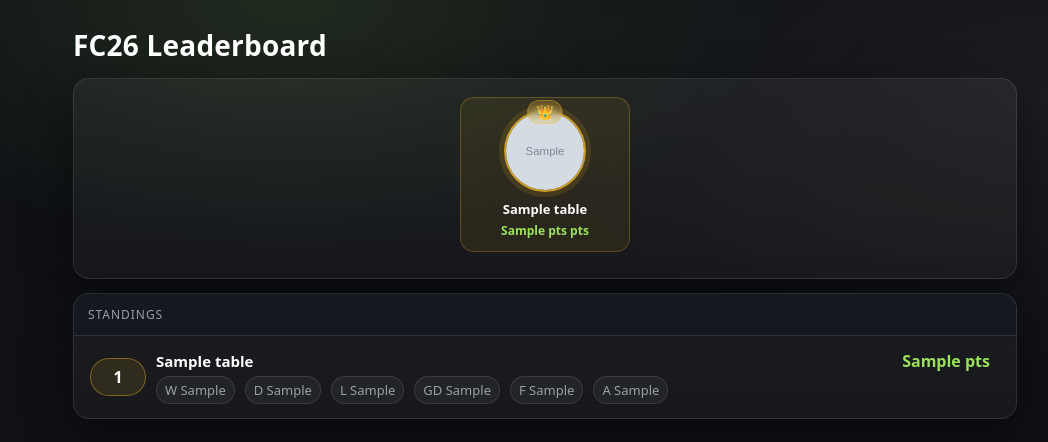
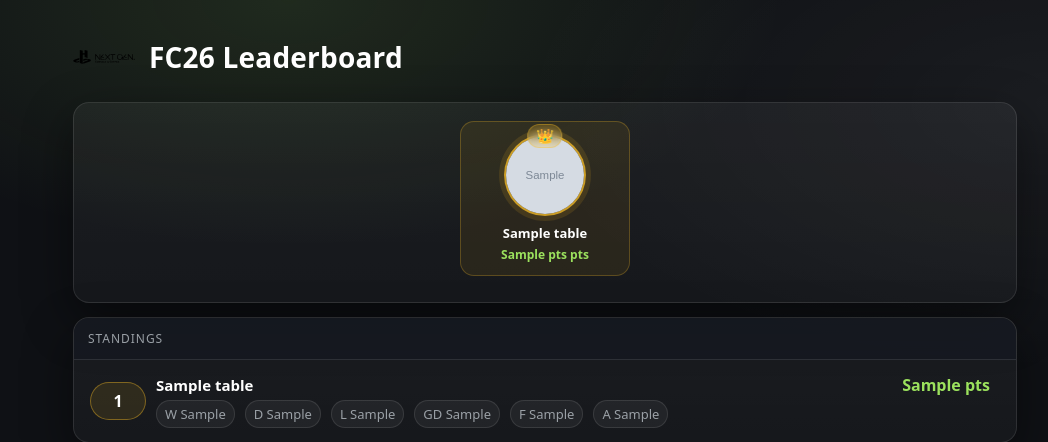
Before and after one commit to kiteAether/fc26-leaderboard, a FastAPI app: template app/templates/leaderboard.html in a window 1280 px wide. Shown: the top 442 px of the page, without its empty margins (95-1143 px from the left). Run offline with FastAPI, Linux system fonts and the light colour scheme; the template is opened without the code that fills it: most values are stand-ins (such as "Sample title", 1, 10 or a date in 2020); grey boxes marked "Sample" are stand-in pictures.

Commit message:
add optimized logo beside leaderboard title

```diff
--- a/app/templates/leaderboard.html
+++ b/app/templates/leaderboard.html
@@ -27,10 +27,54 @@
                   var(--bg);
       color:var(--text);
     }
-    .container{max-width:560px; margin:0 auto; padding:18px 14px 50px;}
-    .header{display:flex; align-items:flex-start; justify-content:space-between; gap:12px; margin-bottom:14px;}
-    .title{font-size:24px; margin:0; letter-spacing:.2px;}
-    .sub{margin:6px 0 0 0; color:var(--muted); font-size:13px;}
+
+    .container{
+      max-width:560px;
+      margin:0 auto;
+      padding:18px 14px 50px;
+    }
+
+    .header{
+      display:flex;
+      align-items:flex-start;
+      justify-content:space-between;
+      gap:12px;
+      margin-bottom:14px;
+    }
+
+    .titleWrap{
+      display:flex;
+      align-items:center;
+      gap:14px;
+      min-width:0;
+    }
+
+    .siteLogo{
+      width:56px;
+      height:56px;
+      display:block;
+      object-fit:contain;
+      flex-shrink:0;
+      color:#fff;
+    }
+
+    .titleBlock{
+      min-width:0;
+    }
+
+    .title{
+      font-size:24px;
+      margin:0;
+      letter-spacing:.2px;
+      line-height:1.1;
+    }
+
+    .sub{
+      margin:6px 0 0 0;
+      color:var(--muted);
+      font-size:13px;
+    }
+
     .pill{
       border:1px solid var(--line);
       background:rgba(255,255,255,.06);
@@ -53,6 +97,7 @@
       padding:14px;
       margin-bottom:14px;
     }
+
     .podium{
       display:flex;
       align-items:flex-end;
@@ -60,6 +105,7 @@
       gap:12px;
       padding:6px 4px 2px;
     }
+
     .player{
       flex:1;
       max-width:170px;
@@ -69,19 +115,20 @@
       background:rgba(255,255,255,.04);
       border:1px solid rgba(255,255,255,.06);
     }
+
     .player.first{
       transform: translateY(-6px);
       background: rgba(251,191,36,.08);
       border-color: rgba(251,191,36,.25);
     }
 
-    /* Avatar circle */
     .avatarWrap{
       position:relative;
       width:64px;
       height:64px;
       margin:0 auto 8px;
     }
+
     .avatarCircle{
       width:64px;
       height:64px;
@@ -94,12 +141,14 @@
       background: rgba(255,255,255,.06);
       box-shadow: 0 0 0 4px rgba(255,255,255,.03);
     }
+
     .avatarCircle img{
       width:100%;
       height:100%;
       object-fit:cover;
       display:block;
     }
+
     .initials{
       font-weight:900;
       letter-spacing:.04em;
@@ -107,16 +156,31 @@
       text-transform:uppercase;
     }
 
-    .second .avatarCircle{ border-color: rgba(203,213,225,.65); box-shadow:0 0 0 4px rgba(203,213,225,.10); }
-    .third  .avatarCircle{ border-color: rgba(251,146,60,.65); box-shadow:0 0 0 4px rgba(251,146,60,.10); }
+    .second .avatarCircle{
+      border-color: rgba(203,213,225,.65);
+      box-shadow:0 0 0 4px rgba(203,213,225,.10);
+    }
 
-    .first .avatarWrap{ width:82px; height:82px; }
+    .third .avatarCircle{
+      border-color: rgba(251,146,60,.65);
+      box-shadow:0 0 0 4px rgba(251,146,60,.10);
+    }
+
+    .first .avatarWrap{
+      width:82px;
+      height:82px;
+    }
+
     .first .avatarCircle{
-      width:82px; height:82px;
+      width:82px;
+      height:82px;
       border-color: rgba(251,191,36,.75);
       box-shadow:0 0 0 5px rgba(251,191,36,.12);
     }
-    .first .initials{ font-size:20px; }
+
+    .first .initials{
+      font-size:20px;
+    }
 
     .crown{
       position:absolute;
@@ -132,8 +196,21 @@
       backdrop-filter: blur(6px);
     }
 
-    .pname{font-size:13px; font-weight:900; overflow:hidden; text-overflow:ellipsis; white-space:nowrap;}
-    .ppoints{margin-top:4px; font-size:12px; color:var(--accent); font-weight:900; font-variant-numeric: tabular-nums;}
+    .pname{
+      font-size:13px;
+      font-weight:900;
+      overflow:hidden;
+      text-overflow:ellipsis;
+      white-space:nowrap;
+    }
+
+    .ppoints{
+      margin-top:4px;
+      font-size:12px;
+      color:var(--accent);
+      font-weight:900;
+      font-variant-numeric: tabular-nums;
+    }
 
     @media (max-width: 380px){
       .podium{gap:8px}
@@ -144,6 +221,15 @@
       .first .avatarWrap{width:72px;height:72px}
       .first .avatarCircle{width:72px;height:72px}
       .first .initials{font-size:18px}
+
+      .siteLogo{
+        width:44px;
+        height:44px;
+      }
+
+      .title{
+        font-size:20px;
+      }
     }
 
     .listCard{
@@ -153,6 +239,7 @@
       box-shadow: var(--shadow);
       overflow:hidden;
     }
+
     .listHeader{
       padding:12px 14px;
       border-bottom:1px solid var(--line);
@@ -162,6 +249,7 @@
       letter-spacing:.08em;
       text-transform:uppercase;
     }
+
     .row{
       display:grid;
       grid-template-columns: 44px 1fr auto;
@@ -170,36 +258,113 @@
       padding:12px 14px;
       border-bottom:1px solid rgba(255,255,255,.07);
     }
+
     .row:last-child{border-bottom:none;}
     .row:hover{background:rgba(255,255,255,.04);}
+
     .rank{
-      width:44px; height:34px; border-radius:999px;
-      display:flex; align-items:center; justify-content:center;
+      width:44px;
+      height:34px;
+      border-radius:999px;
+      display:flex;
+      align-items:center;
+      justify-content:center;
       border:1px solid rgba(255,255,255,.10);
       background:rgba(255,255,255,.06);
       font-weight:900;
       font-variant-numeric: tabular-nums;
     }
+
     .row.r1 .rank{ border-color: rgba(251,191,36,.40); background:rgba(251,191,36,.10); }
     .row.r2 .rank{ border-color: rgba(203,213,225,.35); background:rgba(203,213,225,.08); }
     .row.r3 .rank{ border-color: rgba(251,146,60,.35); background:rgba(251,146,60,.08); }
 
-    .nameBlock{min-width:0; display:flex; flex-direction:column; gap:4px;}
-    .nameLine{display:flex; align-items:center; justify-content:space-between; gap:10px; min-width:0;}
-    .teamName{font-weight:900; font-size:14px; overflow:hidden; text-overflow:ellipsis; white-space:nowrap;}
-    .pts{font-weight:900; color:var(--accent); font-variant-numeric: tabular-nums; white-space:nowrap;}
-    .stats{color:var(--muted); font-size:12px; font-variant-numeric: tabular-nums; display:flex; flex-wrap:wrap; gap:10px;}
-    .chip{border:1px solid rgba(255,255,255,.10); background:rgba(255,255,255,.05); padding:4px 8px; border-radius:999px;}
+    .nameBlock{
+      min-width:0;
+      display:flex;
+      flex-direction:column;
+      gap:4px;
+    }
+
+    .nameLine{
+      display:flex;
+      align-items:center;
+      justify-content:space-between;
+      gap:10px;
+      min-width:0;
+    }
+
+    .teamName{
+      font-weight:900;
+      font-size:14px;
+      overflow:hidden;
+      text-overflow:ellipsis;
+      white-space:nowrap;
+    }
+
+    .pts{
+      font-weight:900;
+      color:var(--accent);
+      font-variant-numeric: tabular-nums;
+      white-space:nowrap;
+    }
+
+    .stats{
+      color:var(--muted);
+      font-size:12px;
+      font-variant-numeric: tabular-nums;
+      display:flex;
+      flex-wrap:wrap;
+      gap:10px;
+    }
+
+    .chip{
+      border:1px solid rgba(255,255,255,.10);
+      background:rgba(255,255,255,.05);
+      padding:4px 8px;
+      border-radius:999px;
+    }
 
     @media (min-width: 900px){
-      .container{ max-width: 980px; padding: 26px 18px 70px; }
-      .title{ font-size:28px; }
-      .podiumCard{ padding:18px; }
-      .podium{ gap:18px; }
-      .row{ grid-template-columns: 56px 1fr auto; padding:14px 16px; }
-      .rank{ width:56px; height:38px; }
-      .teamName{ font-size:15px; }
-      .stats{ font-size:13px; }
+      .container{
+        max-width:980px;
+        padding:26px 18px 70px;
+      }
+
+      .title{
+        font-size:28px;
+      }
+
+      .siteLogo{
+        width:62px;
+        height:62px;
+      }
+
+      .podiumCard{
+        padding:18px;
+      }
+
+      .podium{
+        gap:18px;
+      }
+
+      .row{
+        grid-template-columns: 56px 1fr auto;
+        padding:14px 16px;
+      }
+
+      .rank{
+        width:56px;
+        height:38px;
+      }
+
+      .teamName{
+        font-size:15px;
+      }
+
+      .stats{
+        font-size:13px;
+      }
     }
   </style>
 </head>
@@ -207,8 +372,11 @@
 <body>
   <div class="container">
     <div class="header">
-      <div>
-        <h1 class="title">FC26 Leaderboard</h1>
+      <div class="titleWrap">
+        <img src="/static/fc26_logo_optimized.svg" alt="FC26 Logo" class="siteLogo">
+        <div class="titleBlock">
+          <h1 class="title">FC26 Leaderboard</h1>
+        </div>
       </div>
     </div>
 
@@ -297,7 +465,6 @@
   </div>
 
   <script>
-    // Auto-generate consistent color backgrounds for initials avatars
     function hashColor(str){
       let h = 0;
       for (let i=0;i<str.length;i++) h = (h*31 + str.charCodeAt(i)) >>> 0;
@@ -308,7 +475,6 @@
     document.querySelectorAll('.avatarCircle').forEach(el => {
       const img = el.querySelector('img');
       if (img) {
-        // If image fails to load, fallback to initials
         img.addEventListener('error', () => {
           const name = (el.dataset.name || '').trim();
           el.innerHTML = `<span class="initials">${(name.slice(0,2) || '?').toUpperCase()}</span>`;
```
Also changed, not shown: app/static/fc26_logo_optimized.svg (added).
